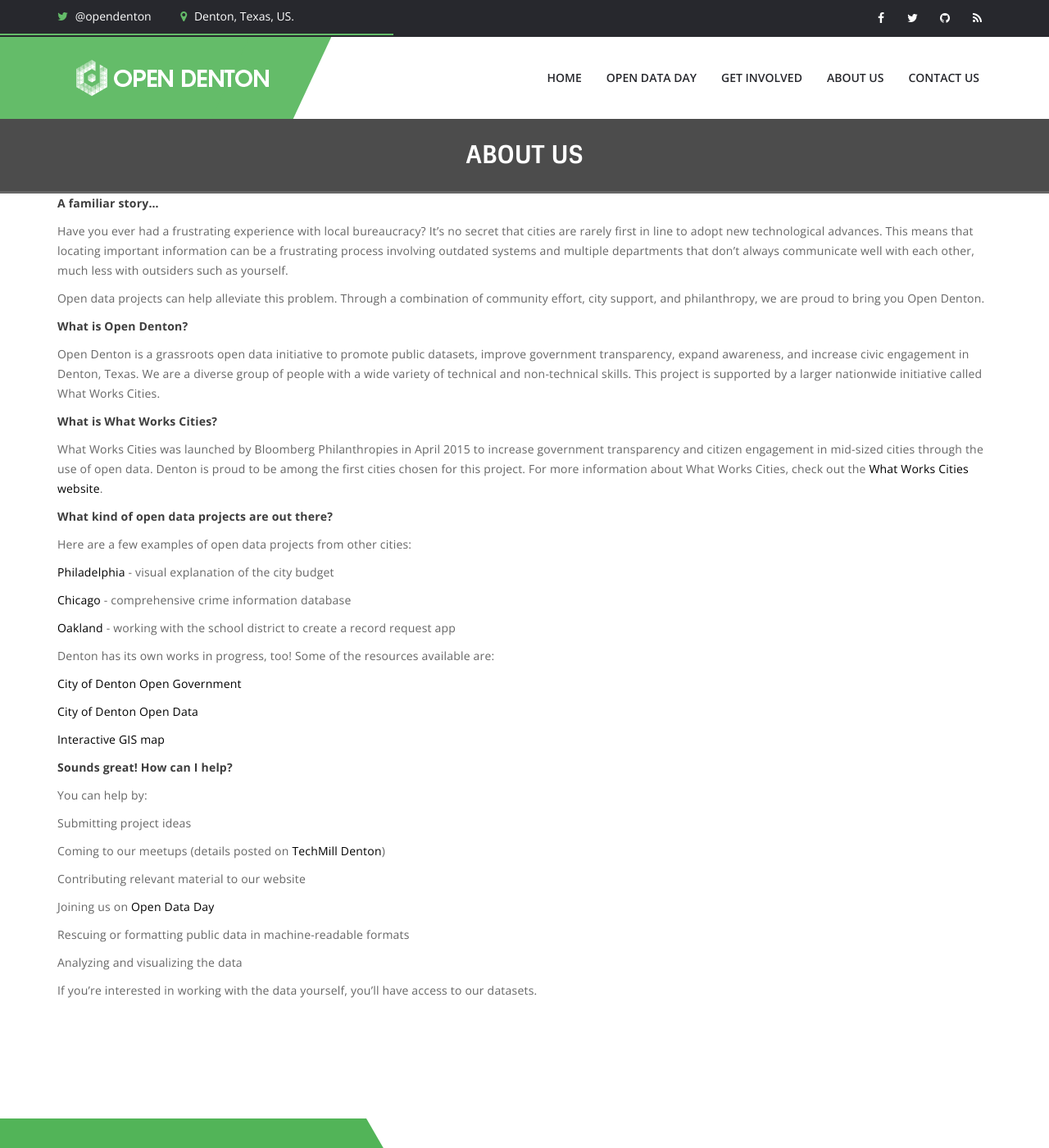
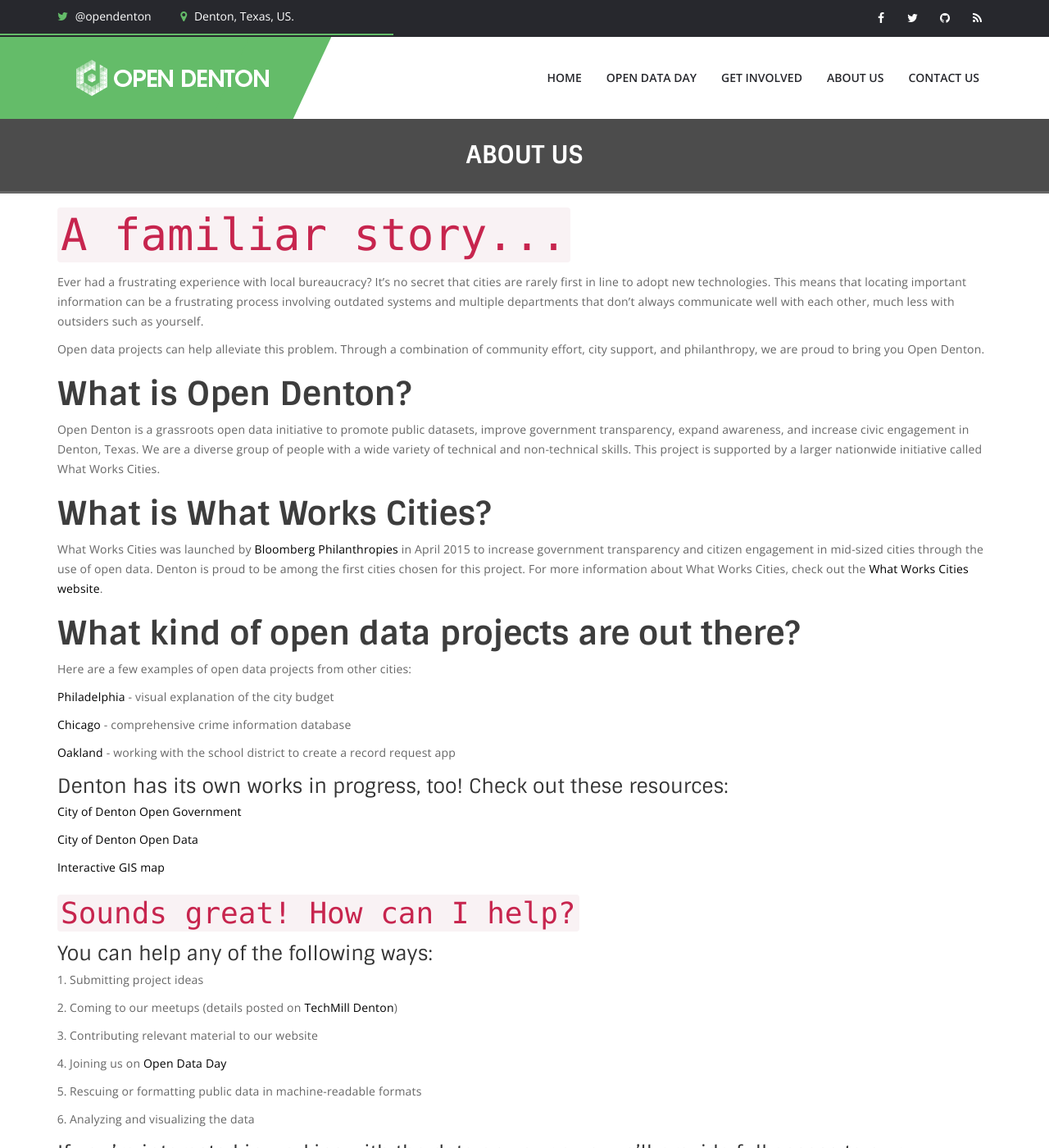
Before and after one commit to opendenton/opendenton.github.io, a Jekyll site: the page built from about-us.md, in a window 1280 px wide and 1400 px high. Shown: the whole window at 82% size. Built offline with Jekyll 4.4.1, drawn with Linux system fonts in a browser that asks for light colours; comment, search, counter and statistics services are not loaded; some of the changed text lies outside the part shown.

Commit message:
Formatting About-Us page, add link in readme

```diff
--- a/about-us.md
+++ b/about-us.md
@@ -4,21 +4,22 @@
 permalink: /about-us/
 ---
 
-**A familiar story...**
+## `A familiar story...`
 
-Have you ever had a frustrating experience with local bureaucracy? It's no secret that cities are rarely first in line to adopt new technological advances. This means that locating important information can be a frustrating process involving outdated systems and multiple departments that don't always communicate well with each other, much less with outsiders such as yourself.
+
+Ever had a frustrating experience with local bureaucracy? It's no secret that cities are rarely first in line to adopt new technologies. This means that locating important information can be a frustrating process involving outdated systems and multiple departments that don't always communicate well with each other, much less with outsiders such as yourself.
 
 Open data projects can help alleviate this problem. Through a combination of community effort, city support, and philanthropy, we are proud to bring you Open Denton.
 
-**What is Open Denton?**
+### **What is Open Denton?**
 
 Open Denton is a grassroots open data initiative to promote public datasets, improve government transparency, expand awareness, and increase civic engagement in Denton, Texas. We are a diverse group of people with a wide variety of technical and non-technical skills. This project is supported by a larger nationwide initiative called What Works Cities.
 
-**What is What Works Cities?**
+### **What is What Works Cities?**
 
-What Works Cities was launched by Bloomberg Philanthropies in April 2015 to increase government transparency and citizen engagement in mid-sized cities through the use of open data. Denton is proud to be among the first cities chosen for this project. For more information about What Works Cities, check out the [What Works Cities website](http://whatworkscities.bloomberg.org/).
+What Works Cities was launched by [Bloomberg Philanthropies](https://www.bloomberg.org/) in April 2015 to increase government transparency and citizen engagement in mid-sized cities through the use of open data. Denton is proud to be among the first cities chosen for this project. For more information about What Works Cities, check out the [What Works Cities website](http://whatworkscities.bloomberg.org/).
 
-**What kind of open data projects are out there?**
+### **What kind of open data projects are out there?**
 
 Here are a few examples of open data projects from other cities:
 
@@ -28,7 +29,8 @@
 
 - [Oakland](https://www.openoakland.org/projects/recordtrac-for-ousd/) - working with the school district to create a record request app
 
-Denton has its own works in progress, too! Some of the resources available are:
+##### Denton has its own works in progress, too! Check out these resources:
+
 
 - [City of Denton Open Government](http://www.cityofdenton.com/departments-services/departments-a-f/finance/open-government)
 
@@ -36,20 +38,21 @@
 
 - [Interactive GIS map](http://www.arcgis.com/home/webmap/viewer.html?webmap=5befe2c86b2e4c8690eea4538e7aee6b&extent=-97.5022,33.005,-96.6828,33.372)
 
-**Sounds great! How can I help?**
+### `Sounds great! How can I help?`
 
-You can help by:
+##### You can help any of the following ways:
 
-- Submitting project ideas
 
-- Coming to our meetups (details posted on [TechMill Denton](http://www.meetup.com/TechmillDenton/))
+1. Submitting project ideas
 
-- Contributing relevant material to our website
+2. Coming to our meetups (details posted on [TechMill Denton](http://www.meetup.com/TechmillDenton/))
 
-- Joining us on [Open Data Day](https://www.opendenton.com/open-data-day)
+3. Contributing relevant material to our website
 
-- Rescuing or formatting public data in machine-readable formats
+4. Joining us on [Open Data Day](https://www.opendenton.com/open-data-day)
 
-- Analyzing and visualizing the data
+5. Rescuing or formatting public data in machine-readable formats
 
-If you're interested in working with the data yourself, you'll have access to our datasets.
+6. Analyzing and visualizing the data
+
+##### If you're interested in working with the data on your own, we'll provide full access to our datasets.
```
Also changed, not shown: readme.md.
